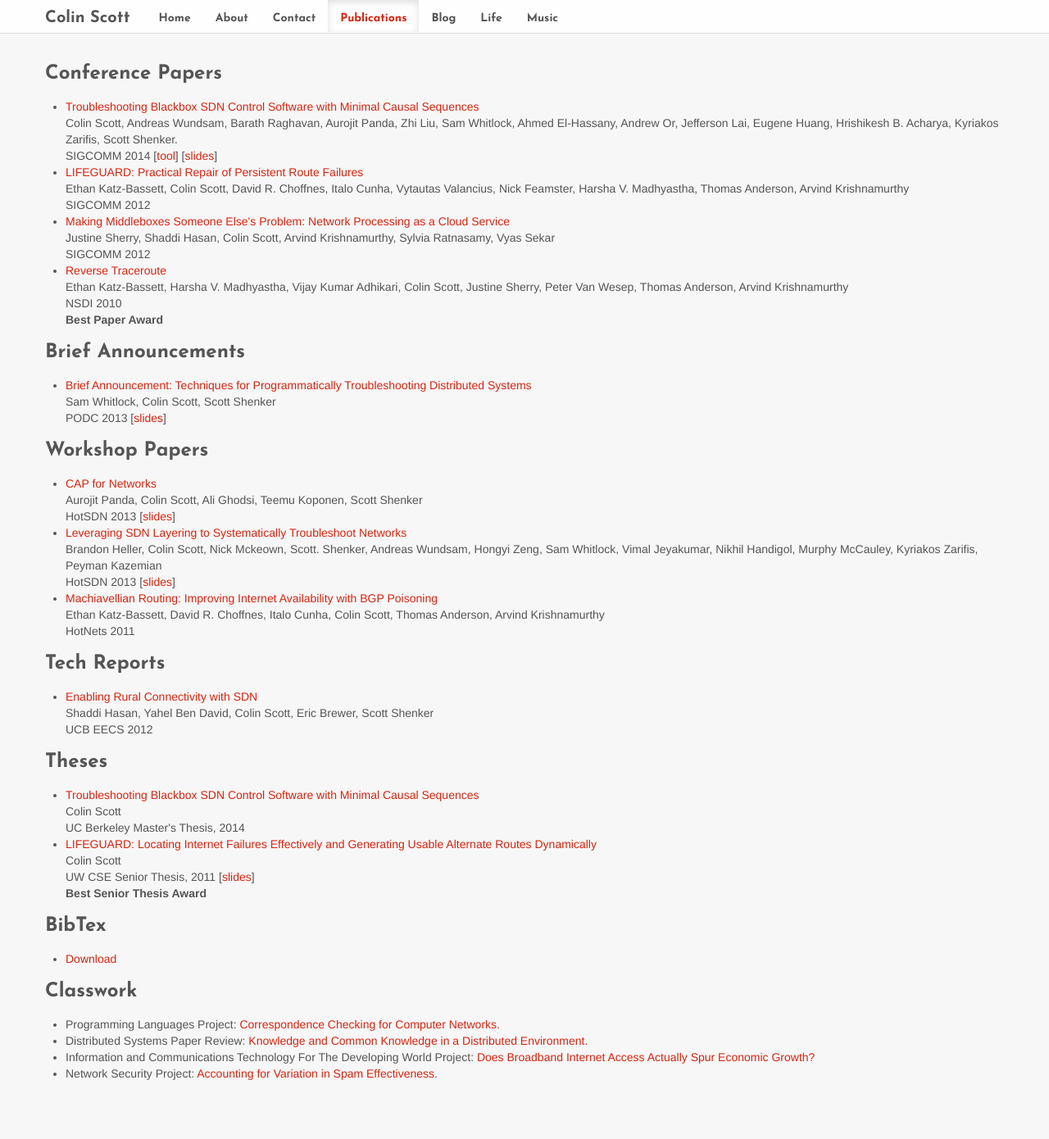
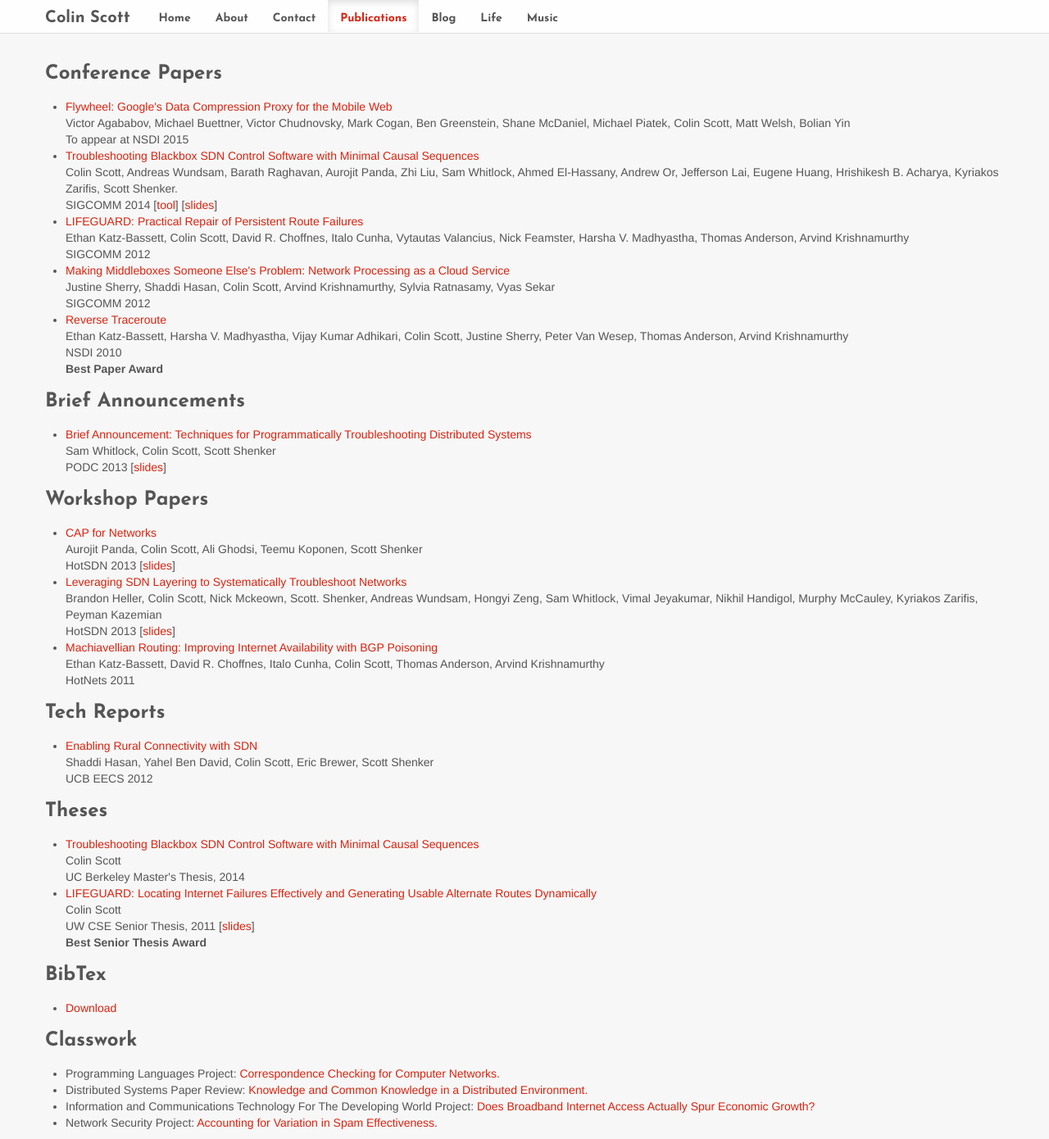
Before and after one commit to colin-scott/personal_website, a Jekyll site: the page built from publications.html, in a window 1280 px wide and 1390 px high. Shown: the whole window at 82% size. Built offline with Jekyll 4.4.1, drawn with Linux system fonts in a browser that asks for light colours; Markdown is read by kramdown in place of the engine named in the settings.

Commit message:
Add NSDI paper

```diff
--- a/publications.html
+++ b/publications.html
@@ -7,6 +7,14 @@ description: "Colin Scott's projects and publications"
 
 <h3>Conference Papers</h3>
 <ul>
+  <li><a href="./publications.html">Flywheel: Google's Data Compression Proxy for the Mobile
+    Web</a></br>
+    Victor Agababov, Michael Buettner, Victor Chudnovsky, Mark Cogan, Ben
+   Greenstein, Shane McDaniel, Michael Piatek, Colin Scott,
+   Matt Welsh, Bolian Yin</br>
+    To appear at NSDI 2015</br>
+    </li>
+
     <li><a href="http://www.eecs.berkeley.edu/~rcs/research/sts.pdf">Troubleshooting
         Blackbox SDN Control Software with Minimal Causal Sequences</a></br>
     Colin Scott, Andreas Wundsam, Barath Raghavan, Aurojit Panda, Zhi Liu, Sam Whitlock, Ahmed El-Hassany,
```
Also changed, not shown: colin.bib (+9 -0 lines), 1 other file.
